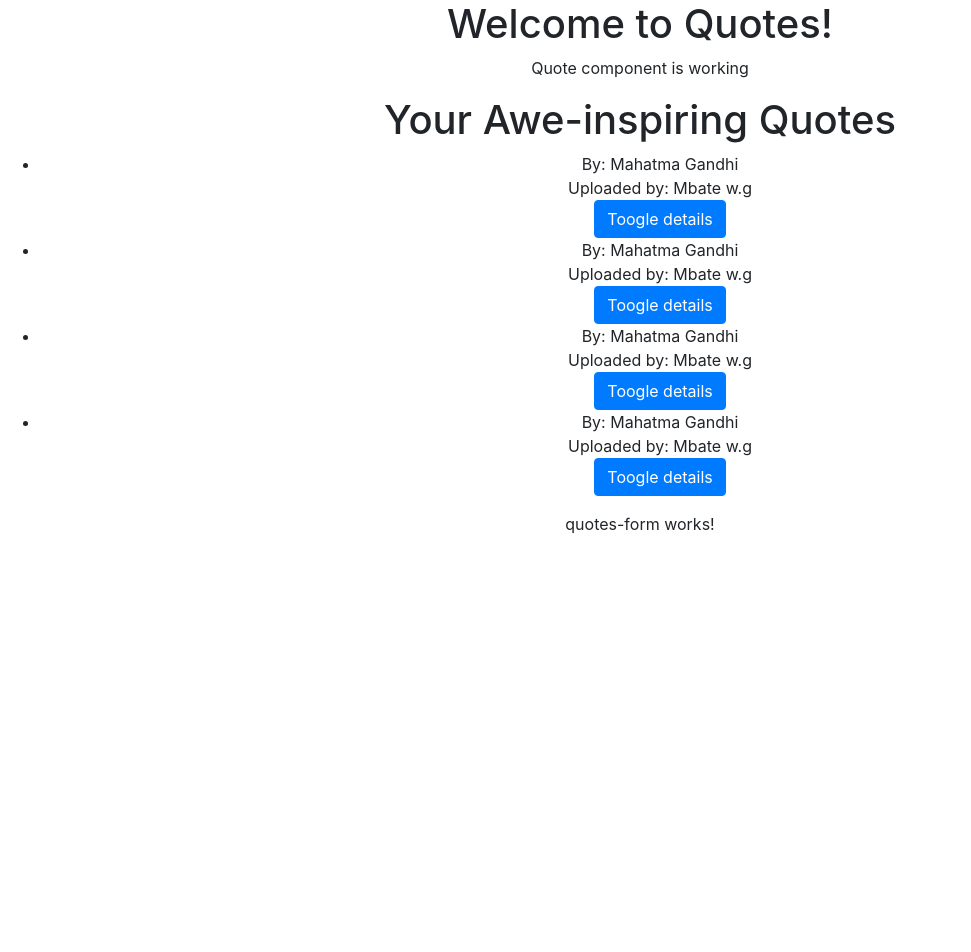
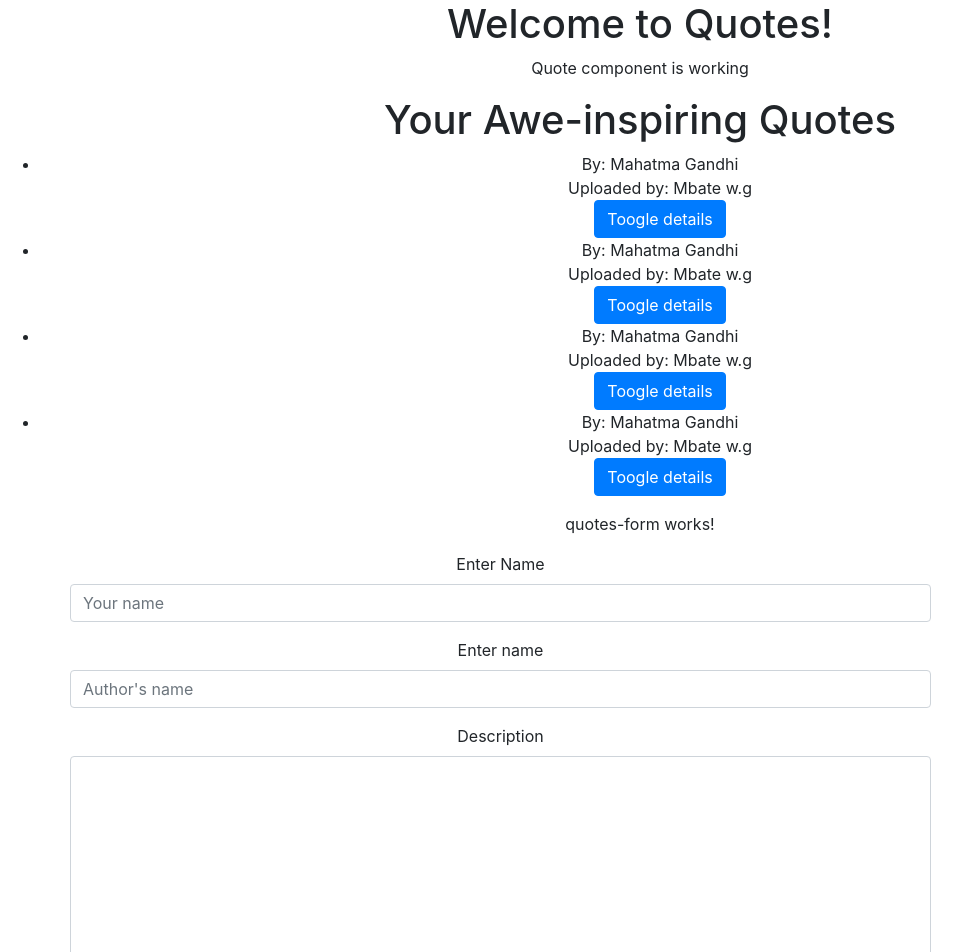
Before and after one commit to Wess58/Quotes, an Angular app: page / in a window 1280 px wide. Shown: the top 952 px of the page, without its empty margins (0-971 px from the left). Before the commit the page ends 800 px from the top, so only its background shows below. Built offline with nearby package versions, Linux system fonts and the light colour scheme.

Commit message:
created form for inputs

```diff
--- a/src/app/quotes-form/quotes-form.component.html
+++ b/src/app/quotes-form/quotes-form.component.html
@@ -1,3 +1,27 @@
 <p>
   quotes-form works!
 </p>
+<div class="container">
+  <div class="row">
+    <form >
+      <div class="form-group">
+
+      <label for="name">Enter Name</label>
+      <input type="text" class="form-control" id="name" placeholder="Your name" required>
+      </div>
+      <div class="form-group">
+
+        <label for="name">Enter name</label>
+        <input type="text" class="form-control" placeholder="Author's name"required>
+
+      </div>
+      <div class="form-group">
+        <label for="description">Description</label>
+        <textarea class="form-control" id="description" rows="8" cols="80" required></textarea>
+
+      </div>
+    </form>
+
+  </div>
+
+</div>
```
